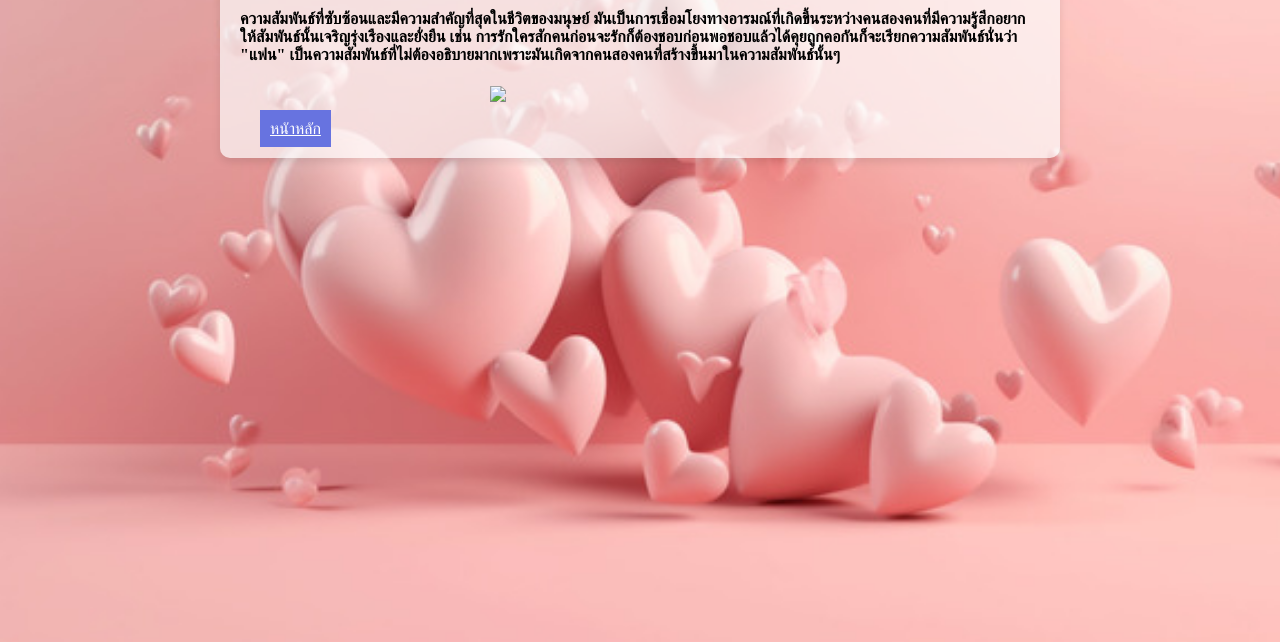
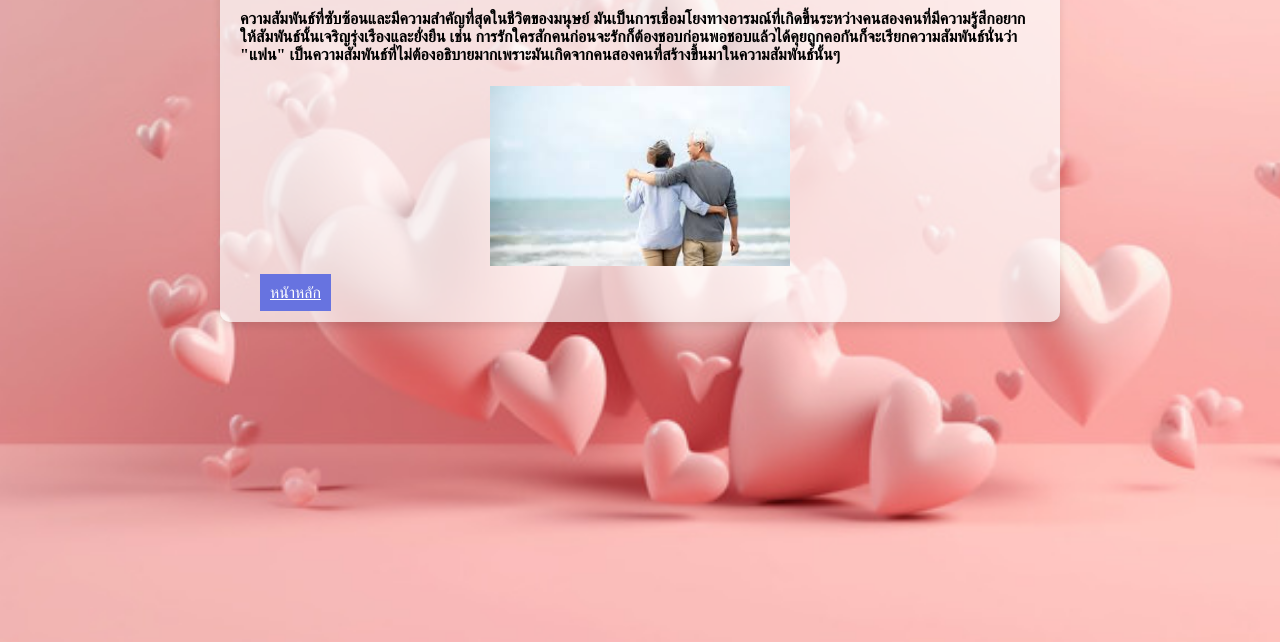
Before and after one commit to yonlada76/cream, a plain HTML site: page index1.html in a window 1280 px wide. Shown: the part 158-800 px from the top of the page. Drawn offline with Linux system fonts and the light colour scheme; the site is published under a folder, as on GitHub Pages, so addresses that start at the root find nothing; a web font is replaced by a local one.

Commit message:
Update index1.html

```diff
--- a/index1.html
+++ b/index1.html
@@ -24,9 +24,9 @@
     <h4><p>ความสัมพันธ์ที่ซับซ้อนและมีความสำคัญที่สุดในชีวิตของมนุษย์ มันเป็นการเชื่อมโยงทางอารมณ์ที่เกิดขึ้นระหว่างคนสองคนที่มีความรู้สึกอยากให้สัมพันธ์นั้นเจริญรุ่งเรืองและยั่งยืน
         เช่น การรักใครสักคนก่อนจะรักก็ต้องชอบก่อนพอชอบแล้วได้คุยถูกคอกันก็จะเรียกความสัมพันธ์นั่นว่า "แฟน" เป็นความสัมพันธ์ที่ไม่ต้องอธิบายมากเพราะมันเกิดจากคนสองคนที่สร้างขึ้นมาในความสัมพันธ์นั้นๆ
     </p></h4>
-    <img src="/c.jfif" width="300px height="300px class="center">
+    <img src="c.jfif" width="300px height="300px class="center">
     <br/>
-    <a href="/index.html" class="container">หนัาหลัก</a>
+    <a href="index.html" class="container">หนัาหลัก</a>
     </div>
     </body>
     </html>
```
